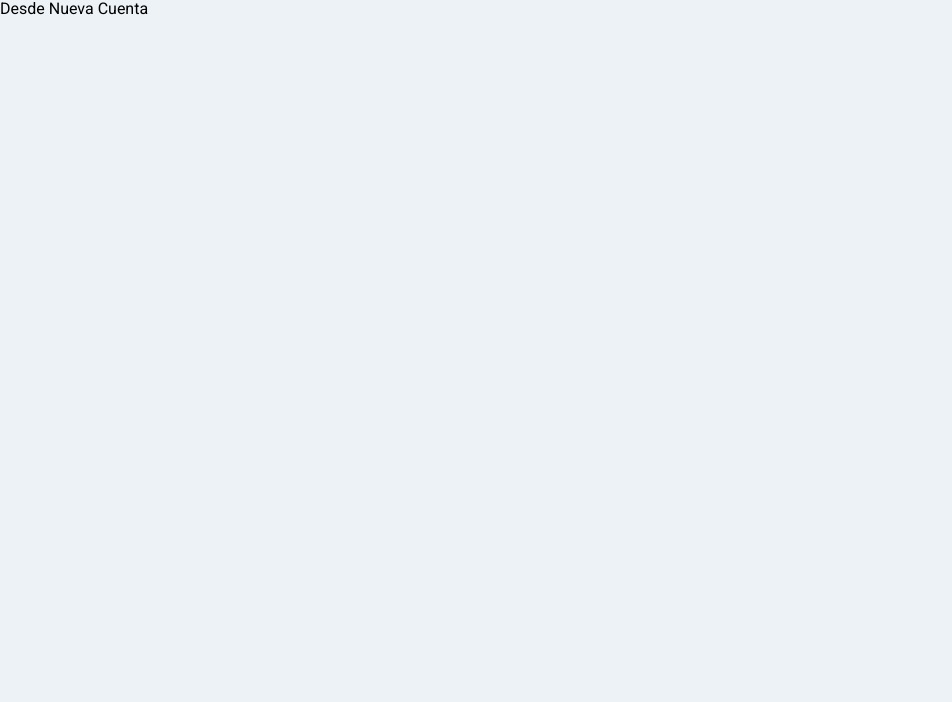
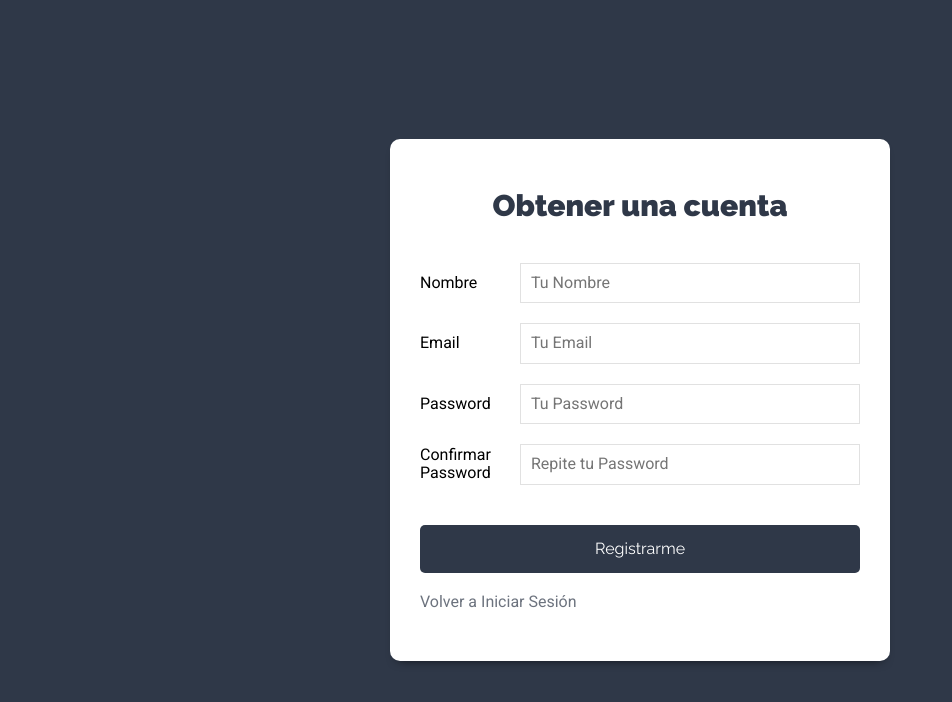
Before and after one commit to julbar22/ClientAdminProjects, a React (Create React App) app: page /nueva-cuenta in a window 1280 px wide. Shown: the top 702 px of the page, without its empty margins (0-952 px from the left). Built offline with nearby package versions, Linux system fonts and the light colour scheme.

Commit message:
Se crean componentes para login y nueva cuenta

```diff
--- a/src/App.js
+++ b/src/App.js
@@ -1,7 +1,7 @@
 import { BrowserRouter as Router, Switch, Route } from 'react-router-dom';
 import Login from './components/auth/Login';
 import NuevaCuenta from './components/auth/NuevaCuenta';
-import Proyectos from './components/auth/proyecto/Proyectos';
+import Proyectos from './components/proyecto/Proyectos';
 
 function App() {
   return (
--- a/src/components/auth/Login.js
+++ b/src/components/auth/Login.js
@@ -1,9 +1,71 @@
-import React from 'react';
+import React, { useState } from 'react';
+import { Link } from "react-router-dom";
 
 const Login = () => {
+
+    // State para iniciar sesión
+    const [usuario, guardarUsuario] = useState({
+        email: '',
+        password: ''
+    });
+
+    const { email, password } = usuario;
+
+    const onChange = e => {
+        guardarUsuario({
+            ...usuario,
+            [e.target.name]: e.target.value
+        })
+    }
+
+    // Cuando el usuario quiere iniciar sesión
+    const onSubmit = e => {
+        e.preventDefault();
+
+        // Validar que no haya campos vacios
+        if (email.trim() === '' || password.trim() === '') {
+            console.log('Todos los campos son obligatorios', 'alerta-error');
+        }
+    }
+
     return (
-        <div>
-            Desde Login
+        <div className="form-usuario">
+            <div className="contenedor-form sombra-dark">
+                <h1>Iniciar Sesión</h1>
+
+                <form
+                    onSubmit={onSubmit}
+                >
+                    <div className="campo-form">
+                        <label htmlFor="email">Email</label>
+                        <input
+                            type="email"
+                            id="email"
+                            name="email"
+                            placeholder="Tu Email"
+                            value={email}
+                            onChange={onChange}
+                        />
+                    </div>
+
+                    <div className="campo-form">
+                        <label htmlFor="password">Password</label>
+                        <input
+                            type="password"
+                            id="password"
+                            name="password"
+                            placeholder="Tu Password"
+                            value={password}
+                            onChange={onChange}
+                        />
+                    </div>
+
+                    <div className="campo-form">
+                        <input type="submit" className="btn btn-primario btn-block" value="Iniciar Sesión" />
+                    </div>
+                </form>
+                <Link to="/nueva-cuenta" className="enlace-cuenta">Obtener Cuenta</Link>
+            </div>
         </div>
     );
 };
--- a/src/components/auth/NuevaCuenta.js
+++ b/src/components/auth/NuevaCuenta.js
@@ -1,9 +1,117 @@
-import React from 'react';
+import React, {useState} from 'react';
+import { Link } from "react-router-dom";
 
 const NuevaCuenta = () => {
+
+    // State para iniciar sesión
+    const [usuario, guardarUsuario] = useState({
+        nombre: '',
+        email: '',
+        password: '',
+        confirmar: ''
+    });
+
+    // extraer de usuario
+    const { nombre, email, password, confirmar } = usuario;
+
+    const onChange = e => {
+        guardarUsuario({
+            ...usuario,
+            [e.target.name]: e.target.value
+        })
+    }
+
+    const onSubmit = e => {
+        e.preventDefault();
+
+        // Validar que no haya campos vacios
+        if( nombre.trim() === '' ||
+            email.trim() === '' ||
+            password.trim() === '' ||
+            confirmar.trim() === '' ) {
+                console.log('Todos los campos son obligatorios', 'alerta-error');
+                return;
+            }
+
+        // Password minimo de 6 caracteres
+        if(password.length < 6) {
+            console.log('El password debe ser de al menos 6 caracteres', 'alerta-error');
+            return;
+        }
+
+        // Los 2 passwords son iguales
+        if(password !== confirmar) {
+            console.log('Los passwords no son iguales', 'alerta-error');
+            return;
+        }
+
+    }
+
     return (
-        <div>
-            Desde Nueva Cuenta
+        <div className="form-usuario">
+            <div className="contenedor-form sombra-dark">
+                <h1>Obtener una cuenta</h1>
+
+                <form
+                    onSubmit={onSubmit}
+                >
+                    <div className="campo-form">
+                        <label htmlFor="nombre">Nombre</label>
+                        <input
+                            type="text"
+                            id="nombre"
+                            name="nombre"
+                            placeholder="Tu Nombre"
+                            value={nombre}
+                            onChange={onChange}
+                        />
+                    </div>
+
+                    <div className="campo-form">
+                        <label htmlFor="email">Email</label>
+                        <input
+                            type="email"
+                            id="email"
+                            name="email"
+                            placeholder="Tu Email"
+                            value={email}
+                            onChange={onChange}
+                        />
+                    </div>
+
+                    <div className="campo-form">
+                        <label htmlFor="password">Password</label>
+                        <input
+                            type="password"
+                            id="password"
+                            name="password"
+                            placeholder="Tu Password"
+                            value={password}
+                            onChange={onChange}
+                        />
+                    </div>
+
+                    <div className="campo-form">
+                        <label htmlFor="confirmar">Confirmar Password</label>
+                        <input
+                            type="password"
+                            id="confirmar"
+                            name="confirmar"
+                            placeholder="Repite tu Password"
+                            value={confirmar}
+                            onChange={onChange}
+                        />
+                    </div>
+
+                    <div className="campo-form">
+                        <input type="submit" className="btn btn-primario btn-block" value="Registrarme" />
+                    </div>
+                </form>
+
+                <Link to={'/'} className="enlace-cuenta">
+                    Volver a Iniciar Sesión
+            </Link>
+            </div>
         </div>
     );
 };
--- a/src/index.css
+++ b/src/index.css
@@ -287,7 +287,7 @@
 .form-usuario {
     background-color: var(--gris2);
     height: 100vh;
-    min-height: 800px;
+    /* [min-height: 800px;] */
     display: flex;
     align-items: center;
     justify-content: center;
```
Also changed, not shown: src/components/proyecto/Proyectos.js (renamed from src/components/auth/proyecto/Proyectos.js).
